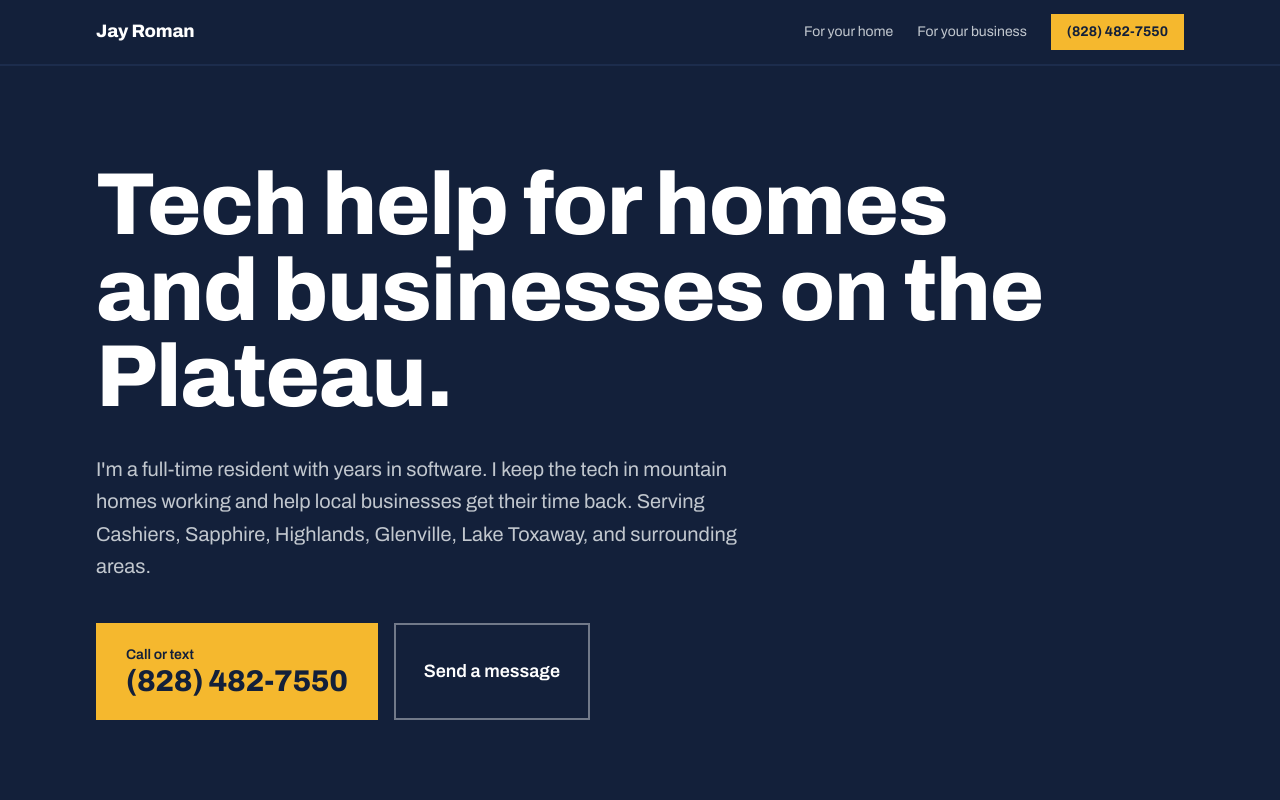
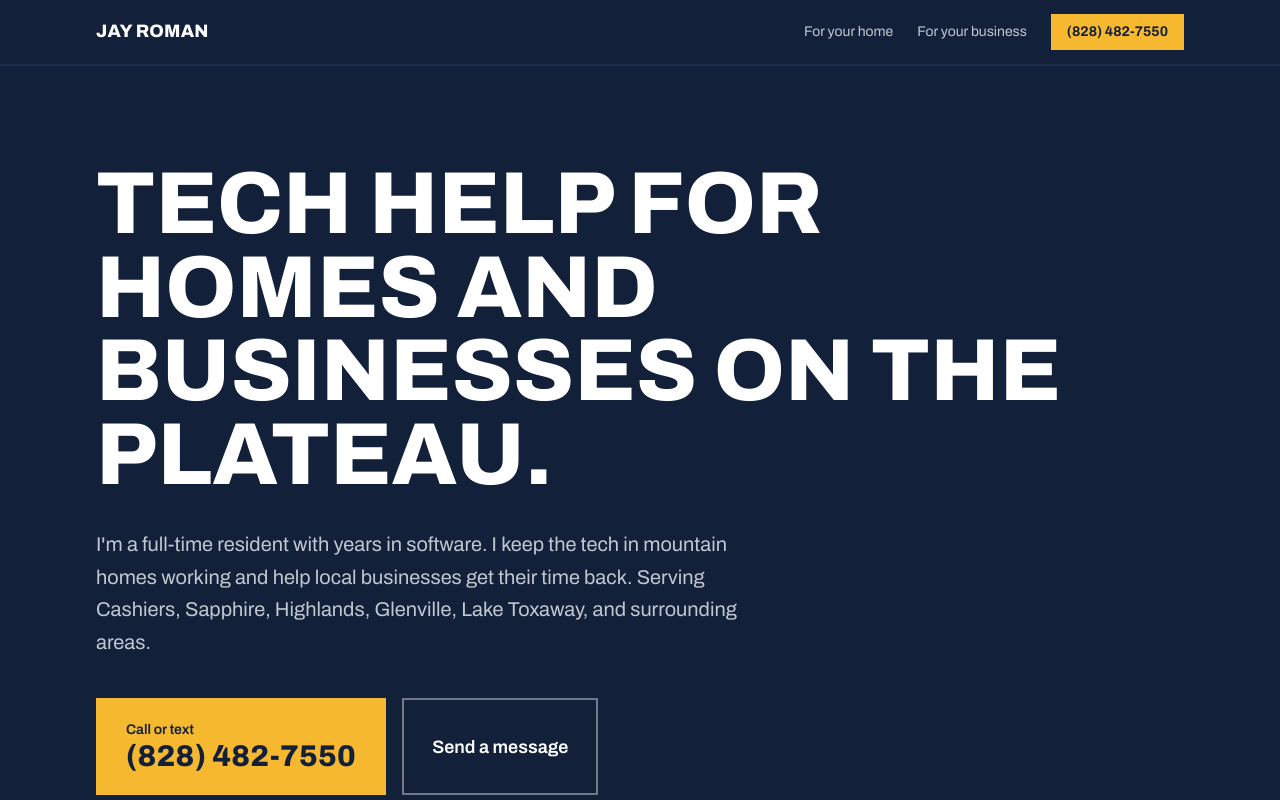
Before and after one commit to jayroman/jayroman-me, a Next.js app: page / in a window 1280 px wide. Shown: the top 800 px of the page. Built offline with nearby package versions, Linux system fonts and the light colour scheme.

Commit message:
Set display headings in all caps
Co-Authored-By: Claude Opus 5.5 <noreply@anthropic.com>
Claude-Session: https://claude.ai/code/session_01LuVYpYvqc61V5jx1RS17eQ

```diff
--- a/src/app/globals.css
+++ b/src/app/globals.css
@@ -29,16 +29,18 @@ html {
   font-family: var(--font-archivo), system-ui, sans-serif;
   font-weight: 800;
   font-stretch: 125%;
-  letter-spacing: -0.015em;
-  line-height: 0.98;
+  letter-spacing: 0;
+  line-height: 0.95;
+  text-transform: uppercase;
 }
 
 .display-sm {
   font-family: var(--font-archivo), system-ui, sans-serif;
   font-weight: 750;
   font-stretch: 115%;
-  letter-spacing: -0.01em;
+  letter-spacing: 0.01em;
   line-height: 1.1;
+  text-transform: uppercase;
 }
 
 :focus-visible {
```
